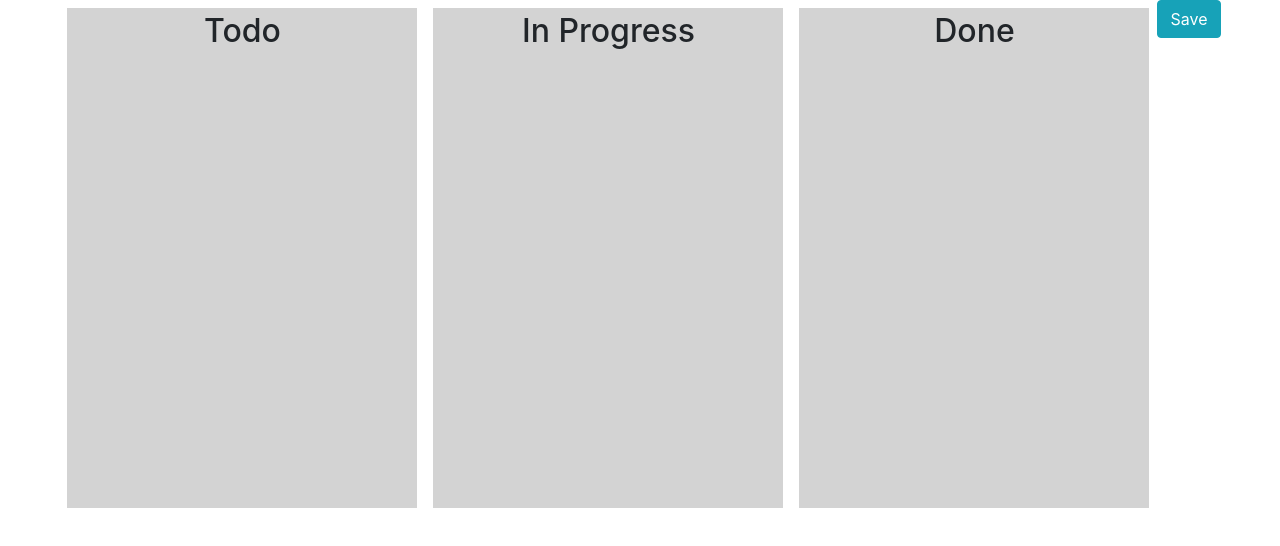
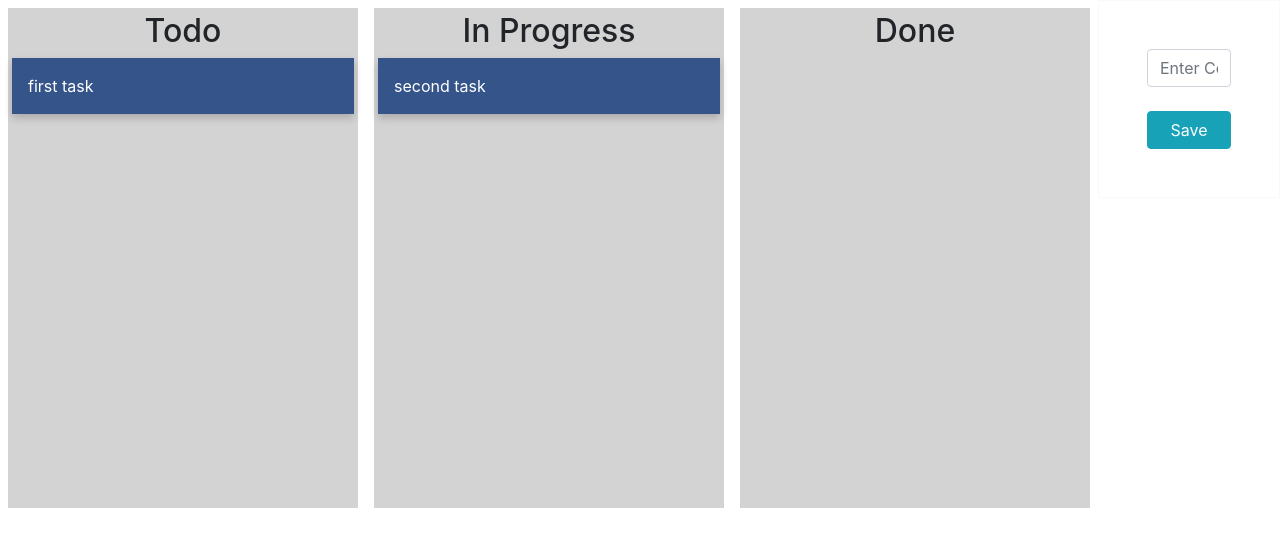
Before and after one commit to Freditansari/react-dnd-example, a React (Create React App) app: page / in a window 1280 px wide. Shown: the top 546 px of the page. Built offline with nearby package versions, Linux system fonts and the light colour scheme.

Commit message:
add new column successfully added

```diff
--- a/src/App.js
+++ b/src/App.js
@@ -32,11 +32,15 @@ function App() {
   {
     [uuid()]:{
       name:'Todo',
-      items : []
+      items : [
+          {id: uuid(), content:'first task'},
+      ]
     },
     [uuid()]:{
       name:'In Progress',
-      items : []
+      items : [
+          {id: uuid(), content:'second task'},
+      ]
     },
     [uuid()]:{
       name:'Done',
@@ -48,7 +52,7 @@ function App() {
   // console.log(columns)
   return (
     <div>
-      <KanbanBoard columnsFromBackend = {columns} setColumns = {setColumns}/>
+      <KanbanBoard columns = {columns} setColumns = {setColumns}/>
     </div>
   )
 
--- a/src/Components/KanbanBoard/KanbanBoard.js
+++ b/src/Components/KanbanBoard/KanbanBoard.js
@@ -48,8 +48,8 @@ const onDragEnd = (result, columns , setColumns) =>{
 
 
 const KanbanBoard = props => {
-    const {columnsFromBackend} = props
-    const [columns, setColumns] = useState(columnsFromBackend);
+    const {columns, setColumns} = props
+    // const [columns, setColumns] = useState(columnsFromBackend);
 
 
     const handleAddColumn = () =>{
@@ -60,9 +60,11 @@ const KanbanBoard = props => {
             }
         }
         // props.setColumns(Object.entries(props.columnsFromBackend).push(newColumn))
-        // console.log(props.columnsFromBackend)
+        // console.log(typeof( props.columnsFromBackend))
 
-        // props.setColumns([...props.columnsFromBackend, newColumn])
+        props.setColumns({...props.columns, ...newColumn})
+        // props.setColumns(props.col)
+        // props.setColumns(props.columnsFromBackend.push(newColumn))
 
 
     }
@@ -109,8 +111,8 @@ const KanbanBoard = props => {
                                     ...provided.draggableProps.style
                                   }}
                                 >
-                                  {/* {item.content} */}
-                                  <InventoryCard />
+                                  {item.content}
+                                  {/* <InventoryCard />    */}
 
 
                                 </div>
@@ -135,8 +137,8 @@ const KanbanBoard = props => {
 
         </DragDropContext>
         <div>
-            {/* <AddColumn setColumns = {props.setColumns} columns = {columnsFromBackend}/> */}
-            < button class="btn btn-info btn-block" onClick={handleAddColumn} type="submit">Save</button>
+            <AddColumn setColumns = {props.setColumns} columns = {props.columns}/>
+            {/* < button class="btn btn-info btn-block" onClick={handleAddColumn} type="submit">Save</button> */}
         </div>
 
 
```
Also changed, not shown: 2 other files (tests, documents, lock files or other folders).
